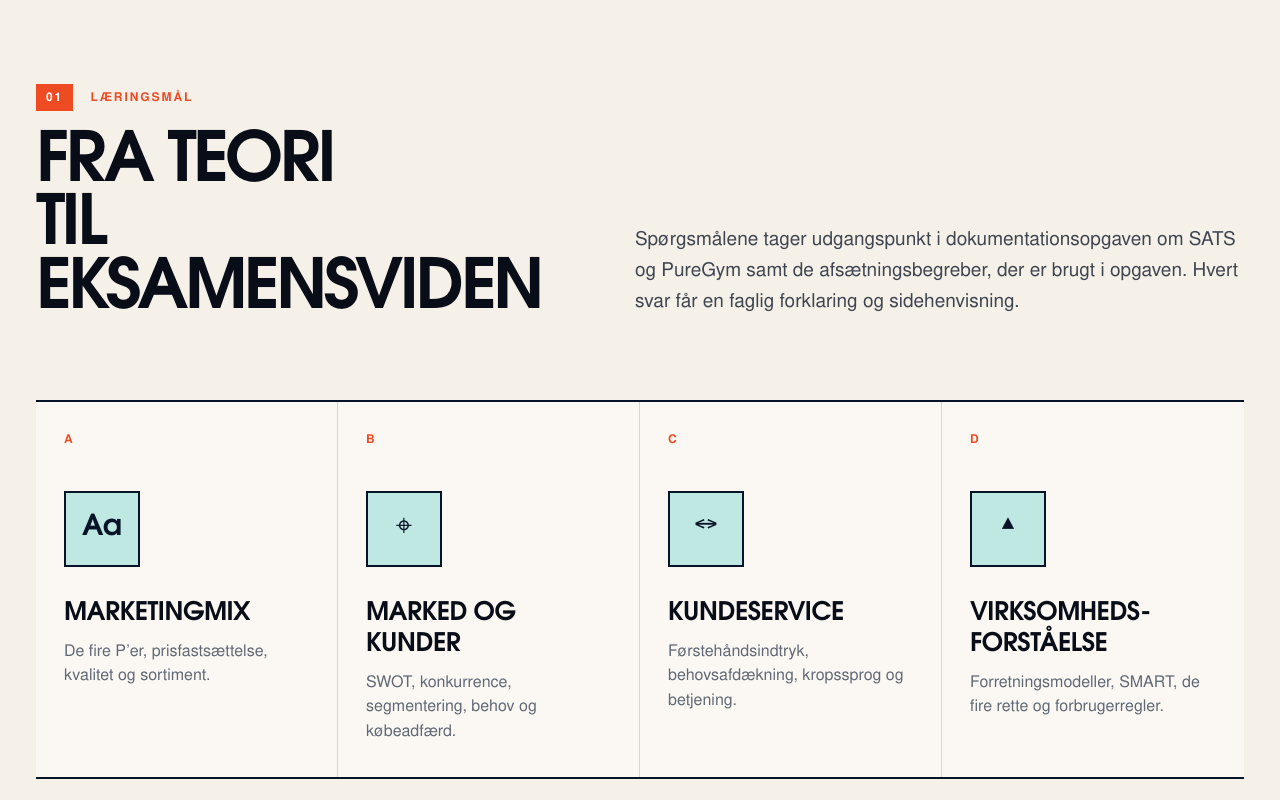
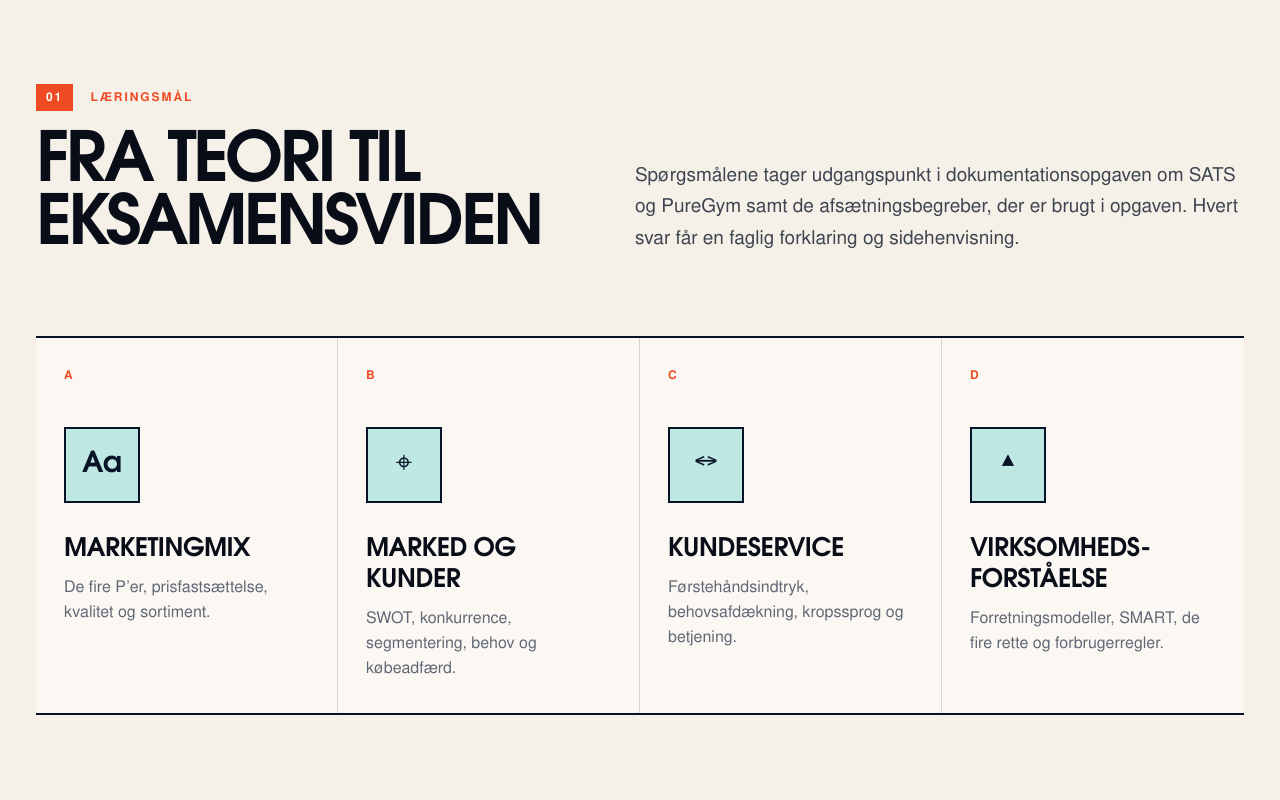
Before and after one commit to Vaelds/next-fitnessquiz, a plain HTML site: page eksamen/index.html in a window 1280 px wide. Shown: the part 920-1720 px from the top of the page. Drawn offline with Linux system fonts and the light colour scheme.

Commit message:
Ret overskrift til to ønskede linjer i læringsmål

```diff
--- a/eksamen/index.html
+++ b/eksamen/index.html
@@ -1672,7 +1672,7 @@ h1:focus-visible {
       <section id="quiz-overview" class="overview page-width" aria-labelledby="overview-title">
         <div class="section-intro">
           <p class="overline"><span>01</span> Læringsmål</p>
-          <h2 id="overview-title">Fra teori<br>til eksamensviden</h2>
+          <h2 id="overview-title">Fra teori til<br>eksamensviden</h2>
           <p>Spørgsmålene tager udgangspunkt i dokumentationsopgaven om SATS og PureGym samt de afsætningsbegreber, der er brugt i opgaven. Hvert svar får en faglig forklaring og sidehenvisning.</p>
         </div>
 
```
